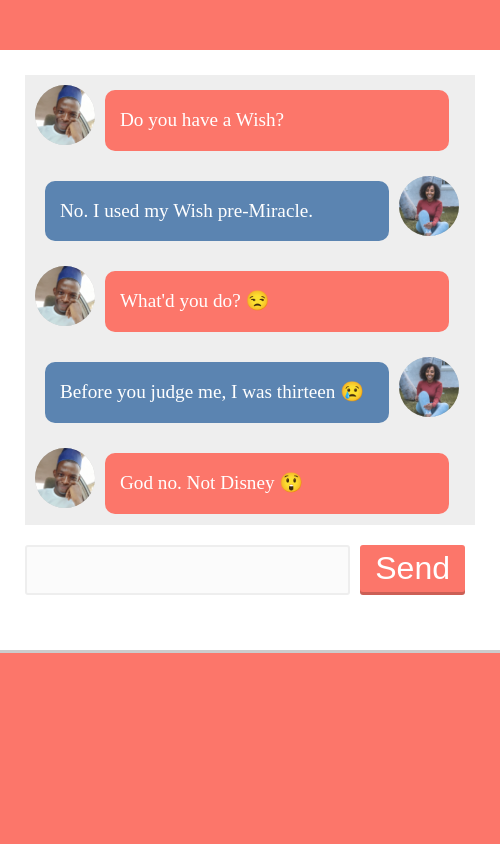
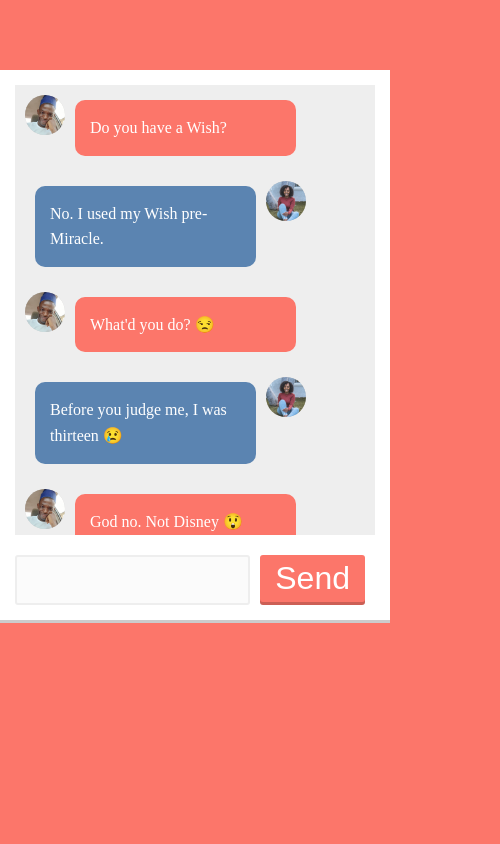
Before and after one commit to imrvon/chat-box-design, a plain HTML site: page index.html in a window 390 px wide. Shown: the whole page, 500 px wide, since content can reach past the window. Drawn offline with Linux system fonts and the light colour scheme.

Commit message:
Made Chatbox Responsive

```diff
--- a/index.html
+++ b/index.html
@@ -32,7 +32,7 @@
             </div>
             <div class="chat lover">
                 <div class="user-photo"><img src="img/her.jpg" alt="her"></div>
-                <p class="chat-message">... &#x1F62B; &#x1F62B;</p>
+                <p class="chat-message">...</p>
             </div>
             <div class="chat self">
                 <div class="user-photo"><img src="img/me.jpg" alt="me"></div>
--- a/style.css
+++ b/style.css
@@ -6,21 +6,22 @@
 
 body {
     background-color: #FC766AFF;
+    padding-top: 70px;
 }
 
 .container {
-    width: 500px;
-    min-width: 390px;
-    height: 600px;
+    max-width: 700px;
+    width: 100%;
+    margin: 0 auto;
     background-color: #ffffff;
     padding: 25px;
-    margin: 50px auto;
     box-shadow: 0 3px #ccc;
 }
 
 .chatlogs {
     padding: 10px;
     width: 100%;
+    margin: 0 auto;
     height: 450px;
     background-color: #eee;
     overflow-x: hidden;
@@ -130,3 +131,47 @@ body {
     background-color: #5B84B1FF;
     box-shadow: 0 3px 0 rgb(71, 103, 138);
 }
+
+@media screen and (max-width:520px) {
+    .container {
+        padding: 15px;
+    }
+
+    .chat .user-photo {
+        width: 50px;
+        height: 50px;
+        background: #ccc;
+        border-radius: 50%;
+    }
+
+    .chat .chat-message {
+        width: 80%;
+        padding: 15px;
+        margin: 5px 10px 0;
+        font-size: 1rem;
+        line-height: 1.6;
+    }
+}
+
+@media screen and (max-width:409px) {
+    .container {
+        padding: 15px;
+    }
+
+    .chat .user-photo {
+        width: 40px;
+        height: 40px;
+        background: #ccc;
+        border-radius: 50%;
+    }
+
+    .chat .chat-message {
+        width: 65%;
+        padding: 15px;
+        margin: 5px 10px 0;
+        color: #ffffff;
+        border-radius: 10px;
+        font-size: 1rem;
+        line-height: 1.6;
+    }
+}
```
